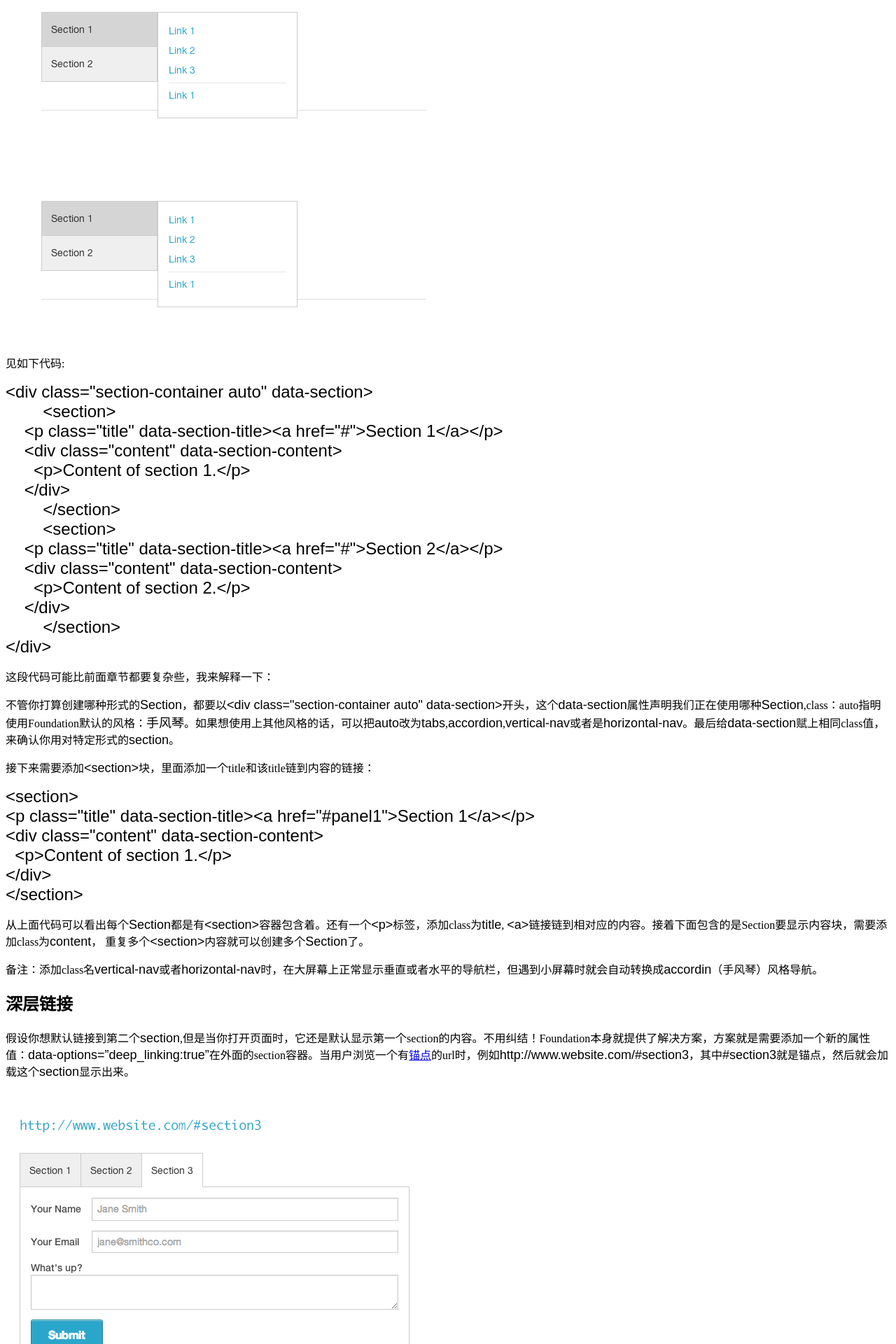
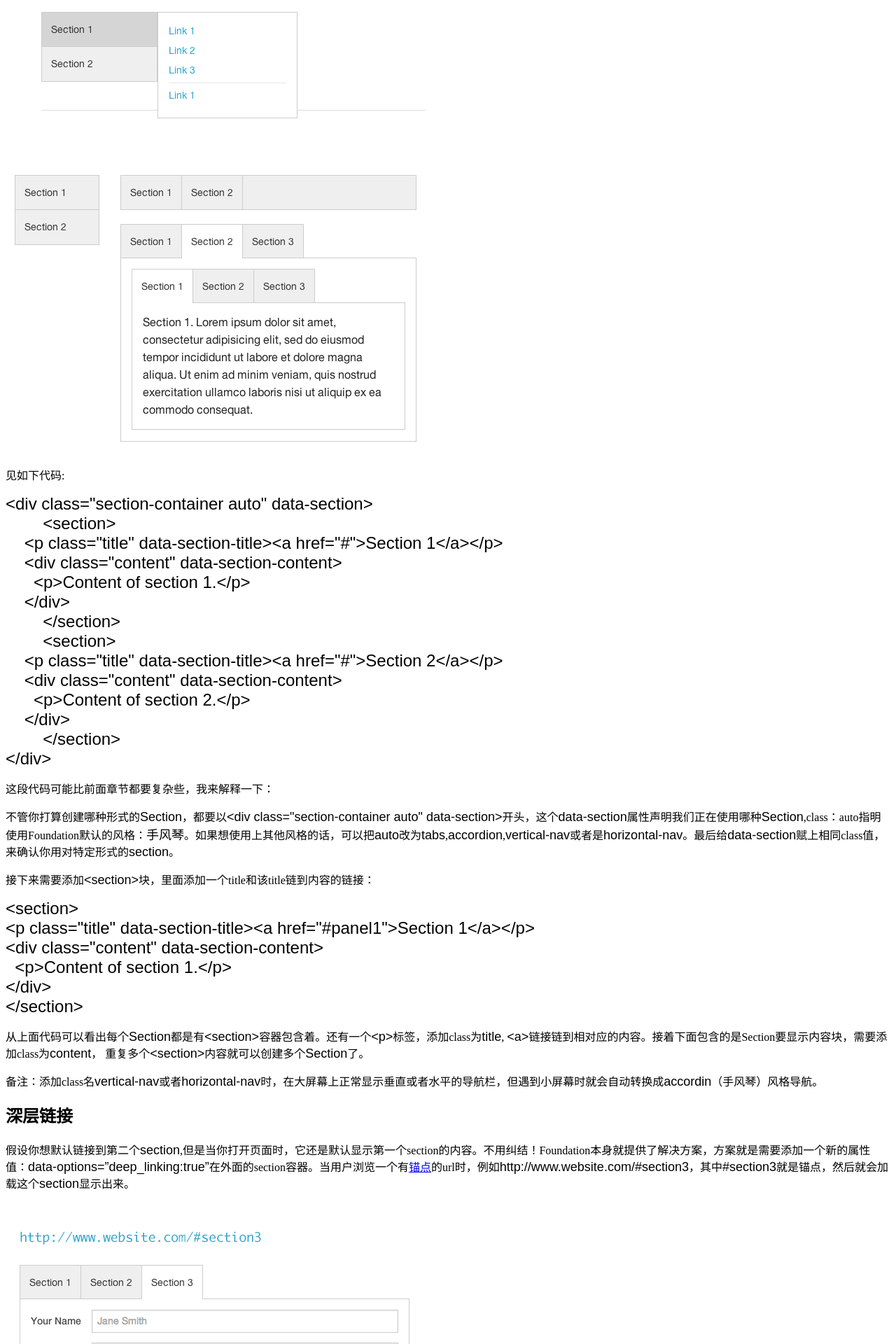
Before and after one commit to pigerla/pigerla.github.com, a Jekyll site: the page built from _posts/2013-11-16-[译]初学者学习Foundation：导航栏.md, in a window 1280 px wide. Shown: the part 773-2693 px from the top of the page at 70% size. Built offline with Jekyll 4.4.1, drawn with Linux system fonts in a browser that asks for light colours; comment, search, counter and statistics services are not loaded.

Commit message:
更新文章

```diff
--- a/_posts/2013-11-16-[译]初学者学习Foundation：导航栏.md
+++ b/_posts/2013-11-16-[译]初学者学习Foundation：导航栏.md
@@ -19,7 +19,7 @@
 
 ![foundation-3-section-1](http://pigerla.com/assets/images/20131116/foundation-3-section-1.png)
 
-![foundation-3-section-1](http://pigerla.com/assets/images/20131116/foundation-3-section-1.png)
+![foundation-3-section](http://pigerla.com/assets/images/20131116/foundation-3-section.png)
 
 见如下代码:
 
```
